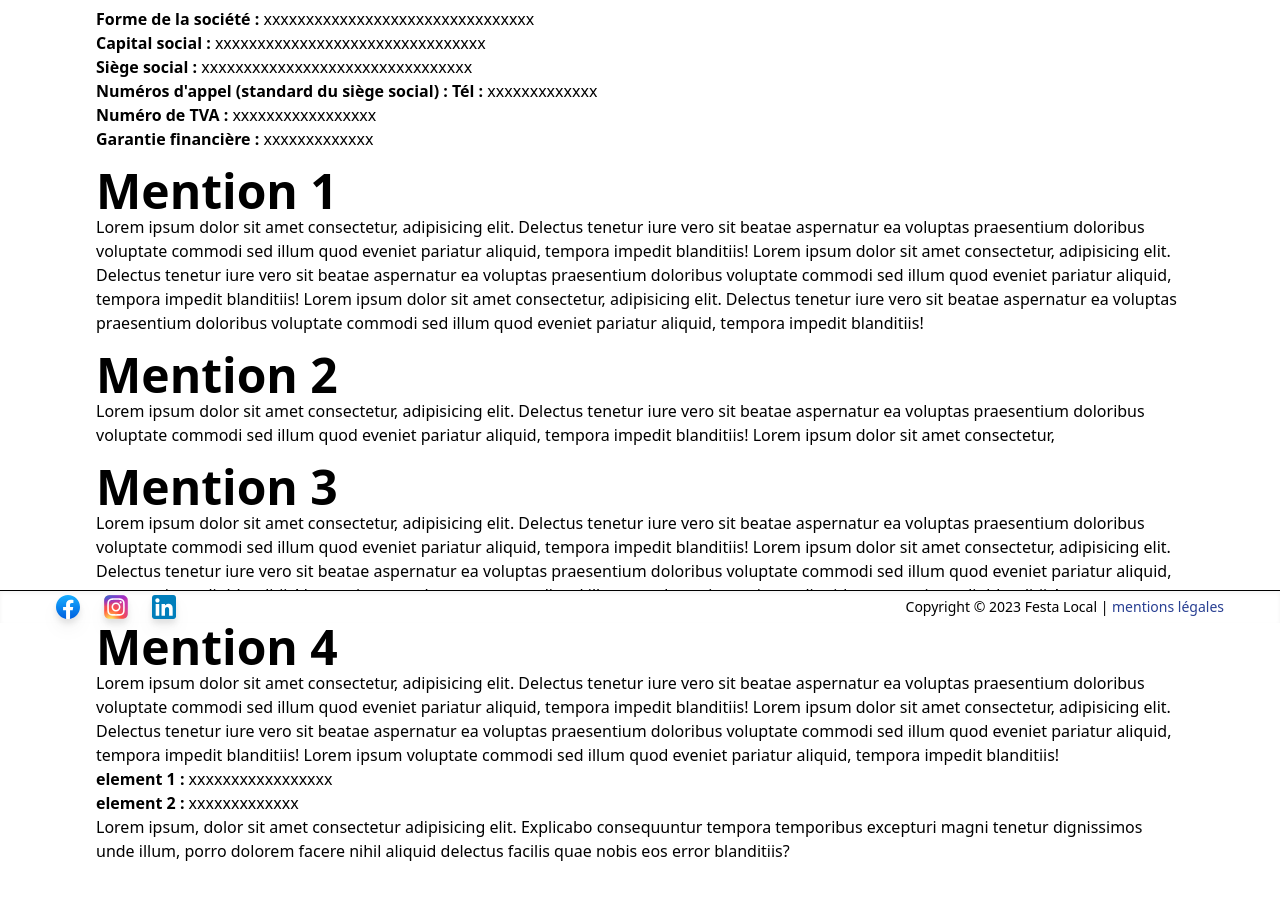
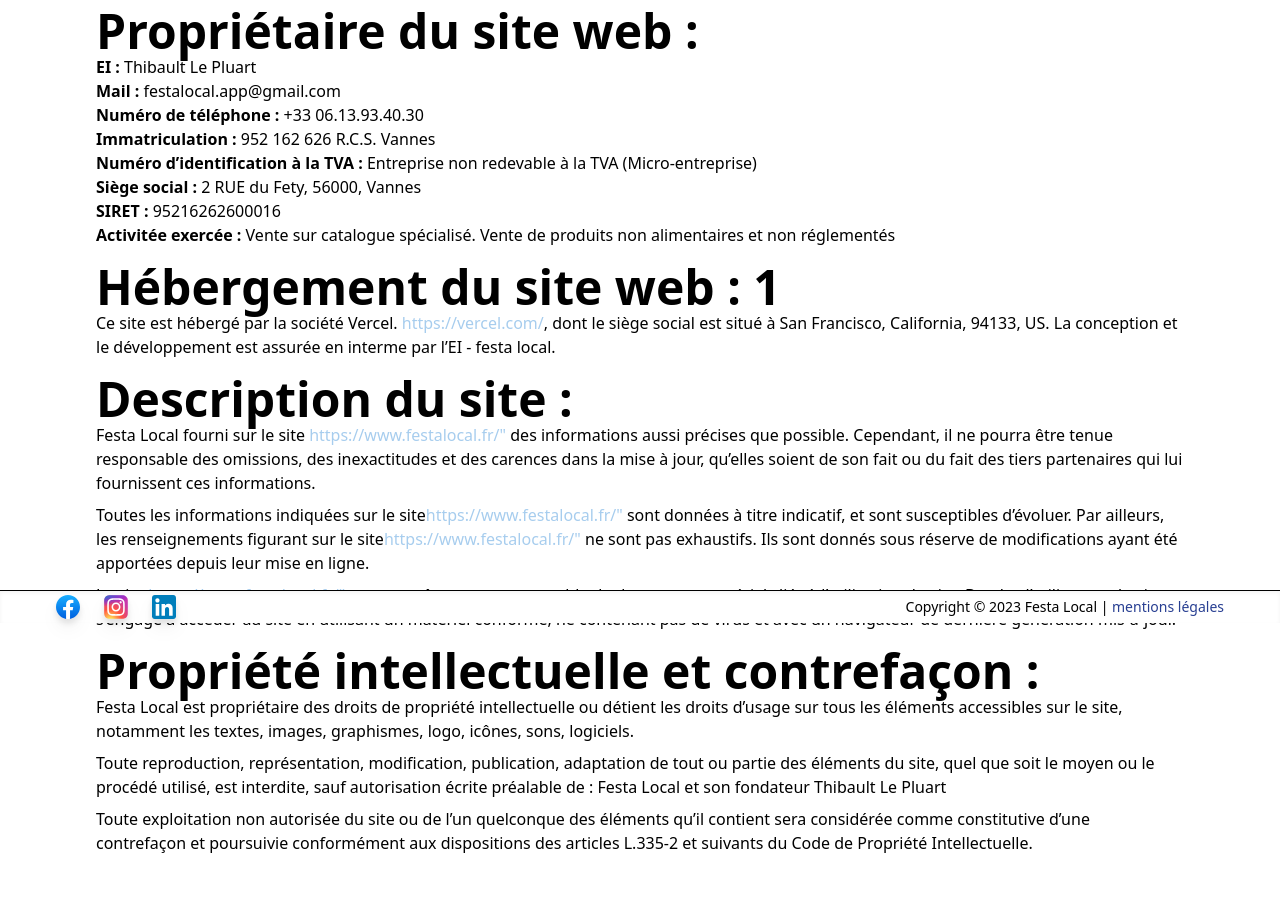
Before and after one commit to festalocal/Website, a React (Vite) app: page /mentions_legales in a window 1280 px wide. Shown: the part 177-1076 px from the top of the page. Built offline with nearby package versions, Linux system fonts and the light colour scheme.

Commit message:
Ajout texte mentions legales

```diff
--- a/src/pages/LegalNotice.tsx
+++ b/src/pages/LegalNotice.tsx
@@ -27,104 +27,127 @@
         <h1 className="text-festa-dark-blue text-xl sm:text-2xl md:text-3xl lg:text-4xl xl:text-6xl text-center">
           <b>Mentions légales</b>
         </h1>
+        <section>
+          <h2 className="text-lg sm:text-xl md:text-2xl lg:text-3xl xl:text-5xl">
+            <b>Propriétaire du site web : </b>
+          </h2>
           <ul>
             <li>
-            <b>Forme de la société : </b> xxxxxxxxxxxxxxxxxxxxxxxxxxxxxxxx
+              <b>EI : </b> Thibault Le Pluart
             </li>
             <li>
-            <b>Capital social : </b> xxxxxxxxxxxxxxxxxxxxxxxxxxxxxxxx
+              <b>Mail : </b> festalocal.app@gmail.com
             </li>
             <li>
-            <b>Siège social : </b> xxxxxxxxxxxxxxxxxxxxxxxxxxxxxxxx
+              <b>Numéro de téléphone : </b> +33 06.13.93.40.30
             </li>
             <li>
-            <b>Numéros d'appel (standard du siège social) : Tél : </b>{" "}
-            xxxxxxxxxxxxx
+              <b>Immatriculation : </b> 952 162 626 R.C.S. Vannes
             </li>
             <li>
-            <b>Numéro de TVA : </b>xxxxxxxxxxxxxxxxx
+              <b>Numéro d’identification à la TVA : </b>Entreprise non redevable
+              à la TVA (Micro-entreprise)
             </li>
             <li>
-            <b>Garantie financière : </b>xxxxxxxxxxxxx
+              <b>Siège social : </b>2 RUE du Fety, 56000, Vannes
+            </li>
+            <li>
+              <b>SIRET : </b>95216262600016
             </li>
           </ul>
-
-        <section>
-          <h2 className="text-lg sm:text-xl md:text-2xl lg:text-3xl xl:text-5xl">
-            <b>Mention 1</b>
-          </h2>
           <p>
-            Lorem ipsum dolor sit amet consectetur, adipisicing elit. Delectus
-            tenetur iure vero sit beatae aspernatur ea voluptas praesentium
-            doloribus voluptate commodi sed illum quod eveniet pariatur aliquid,
-            tempora impedit blanditiis! Lorem ipsum dolor sit amet consectetur,
-            adipisicing elit. Delectus tenetur iure vero sit beatae aspernatur
-            ea voluptas praesentium doloribus voluptate commodi sed illum quod
-            eveniet pariatur aliquid, tempora impedit blanditiis! Lorem ipsum
-            dolor sit amet consectetur, adipisicing elit. Delectus tenetur iure
-            vero sit beatae aspernatur ea voluptas praesentium doloribus
-            voluptate commodi sed illum quod eveniet pariatur aliquid, tempora
-            impedit blanditiis!
+            <b>Activitée exercée : </b>Vente sur catalogue spécialisé. Vente de
+            produits non alimentaires et non réglementés
           </p>
         </section>
 
         <section>
           <h2 className="text-lg sm:text-xl md:text-2xl lg:text-3xl xl:text-5xl">
-            <b>Mention 2</b>
+            <b>Hébergement du site web : 1</b>
           </h2>
           <p>
-            Lorem ipsum dolor sit amet consectetur, adipisicing elit. Delectus
-            tenetur iure vero sit beatae aspernatur ea voluptas praesentium
-            doloribus voluptate commodi sed illum quod eveniet pariatur aliquid,
-            tempora impedit blanditiis! Lorem ipsum dolor sit amet consectetur,
+            Ce site est hébergé par la société Vercel.{" "}
+            <a className="text-festa-light-blue" href="https://vercel.com/">
+              https://vercel.com/
+            </a>
+            , dont le siège social est situé à San Francisco, California, 94133,
+            US. La conception et le développement est assurée en interme par
+            l’EI - festa local.
           </p>
         </section>
 
         <section>
           <h2 className="text-lg sm:text-xl md:text-2xl lg:text-3xl xl:text-5xl">
-            <b>Mention 3</b>
+            <b>Description du site : </b>
           </h2>
           <p>
-            Lorem ipsum dolor sit amet consectetur, adipisicing elit. Delectus
-            tenetur iure vero sit beatae aspernatur ea voluptas praesentium
-            doloribus voluptate commodi sed illum quod eveniet pariatur aliquid,
-            tempora impedit blanditiis! Lorem ipsum dolor sit amet consectetur,
-            adipisicing elit. Delectus tenetur iure vero sit beatae aspernatur
-            ea voluptas praesentium doloribus voluptate commodi sed illum quod
-            eveniet pariatur aliquid, tempora impedit blanditiis! Lorem ipsum
-            voluptate commodi sed illum quod eveniet pariatur aliquid, tempora
-            impedit blanditiis!
+            Festa Local fourni sur le site{" "}
+            <a
+              className="text-festa-light-blue"
+              href="https://www.festalocal.fr/"
+            >
+              https://www.festalocal.fr/"
+            </a>{" "}
+            des informations aussi précises que possible. Cependant, il ne
+            pourra être tenue responsable des omissions, des inexactitudes et
+            des carences dans la mise à jour, qu’elles soient de son fait ou du
+            fait des tiers partenaires qui lui fournissent ces informations.
+          </p>
+          <p className="mt-2">
+            Toutes les informations indiquées sur le site
+            <a
+              className="text-festa-light-blue"
+              href="https://www.festalocal.fr/"
+            >
+              https://www.festalocal.fr/"
+            </a>{" "}
+            sont données à titre indicatif, et sont susceptibles d’évoluer. Par
+            ailleurs, les renseignements figurant sur le site
+            <a
+              className="text-festa-light-blue"
+              href="https://www.festalocal.fr/"
+            >
+              https://www.festalocal.fr/"
+            </a>{" "}
+            ne sont pas exhaustifs. Ils sont donnés sous réserve de
+            modifications ayant été apportées depuis leur mise en ligne.{" "}
+          </p>
+          <p className="mt-2">
+            Le site{" "}
+            <a
+              className="text-festa-light-blue"
+              href="https://www.festalocal.fr/"
+            >
+              https://www.festalocal.fr/"
+            </a>
+            ne pourra être tenu responsable de dommages matériels liés à
+            l’utilisation du site. De plus l’utilisateur du site s’engage à
+            accéder au site en utilisant un matériel conforme, ne contenant pas
+            de virus et avec un navigateur de dernière génération mis-à-jour.
           </p>
         </section>
 
         <section>
           <h2 className="text-lg sm:text-xl md:text-2xl lg:text-3xl xl:text-5xl">
-            <b>Mention 4</b>
+            <b>Propriété intellectuelle et contrefaçon : </b>
           </h2>
           <p>
-            Lorem ipsum dolor sit amet consectetur, adipisicing elit. Delectus
-            tenetur iure vero sit beatae aspernatur ea voluptas praesentium
-            doloribus voluptate commodi sed illum quod eveniet pariatur aliquid,
-            tempora impedit blanditiis! Lorem ipsum dolor sit amet consectetur,
-            adipisicing elit. Delectus tenetur iure vero sit beatae aspernatur
-            ea voluptas praesentium doloribus voluptate commodi sed illum quod
-            eveniet pariatur aliquid, tempora impedit blanditiis! Lorem ipsum
-            voluptate commodi sed illum quod eveniet pariatur aliquid, tempora
-            impedit blanditiis!
+            Festa Local est propriétaire des droits de propriété intellectuelle
+            ou détient les droits d’usage sur tous les éléments accessibles sur
+            le site, notamment les textes, images, graphismes, logo, icônes,
+            sons, logiciels.
           </p>
-          <ul>
-            <li>
-              <b>element 1 : </b>xxxxxxxxxxxxxxxxx
-            </li>
-            <li>
-              <b>element 2 : </b>xxxxxxxxxxxxx
-            </li>
-          </ul>
-          <p>
-            Lorem ipsum, dolor sit amet consectetur adipisicing elit. Explicabo
-            consequuntur tempora temporibus excepturi magni tenetur dignissimos
-            unde illum, porro dolorem facere nihil aliquid delectus facilis quae
-            nobis eos error blanditiis?
+          <p className="mt-2">
+            Toute reproduction, représentation, modification, publication,
+            adaptation de tout ou partie des éléments du site, quel que soit le
+            moyen ou le procédé utilisé, est interdite, sauf autorisation écrite
+            préalable de : Festa Local et son fondateur Thibault Le Pluart
+          </p>
+          <p className="mt-2">
+            Toute exploitation non autorisée du site ou de l’un quelconque des
+            éléments qu’il contient sera considérée comme constitutive d’une
+            contrefaçon et poursuivie conformément aux dispositions des articles
+            L.335-2 et suivants du Code de Propriété Intellectuelle.
           </p>
         </section>
       </div>
```
Lines whose indentation alone changed are shown as unchanged.
